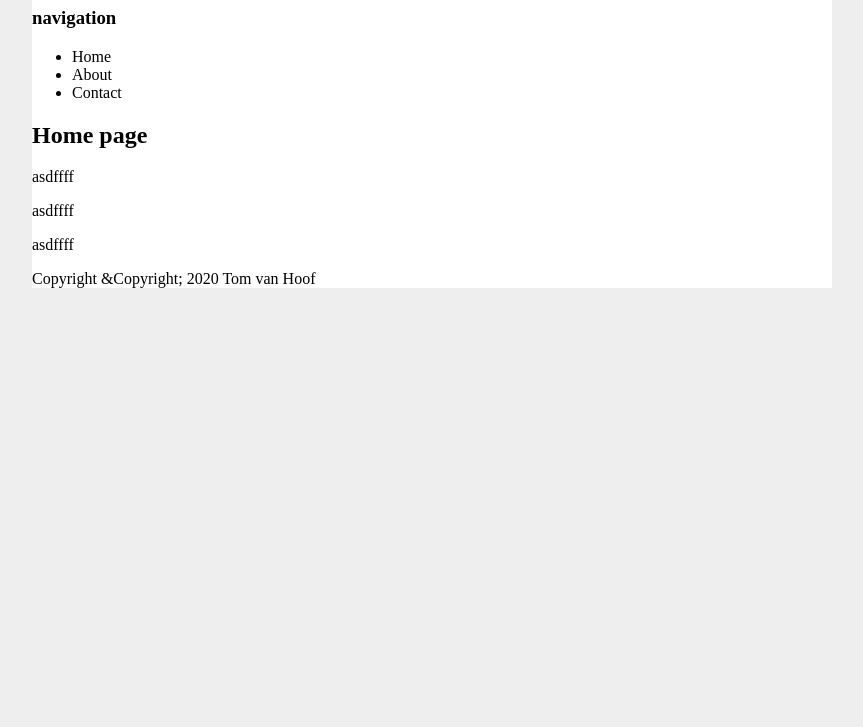
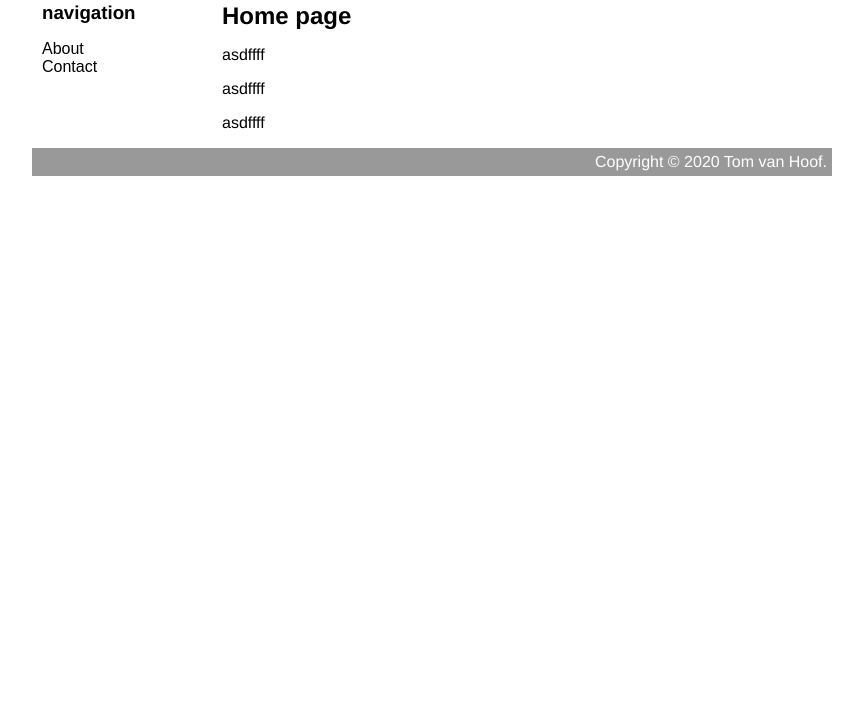
Before and after one commit to TOMpieTOM/eigenwebsite.github.io, a plain HTML site: page index.html in a window 1280 px wide. Shown: the part 73-800 px from the top of the page, without its empty margins (208-1071 px from the left). Drawn offline with Linux system fonts and the light colour scheme.

Commit message:
bijna af

```diff
--- a/index.html
+++ b/index.html
@@ -19,7 +19,7 @@
               <div id="nav">
                   <h3> navigation </h3>
                   <ul>
-                    <li>Home </li>
+                    <li><a class="selected" href=""Home </li>
                     <li>About </li>
                     <li>Contact </li>
                   </ul>
@@ -37,7 +37,7 @@
 
         </div>
       <div id="footer">
-          Copyright &Copyright; 2020 Tom van Hoof
+          Copyright &copy; 2020 Tom van Hoof.
       </div>
     </div>
 
--- a/style.css
+++ b/style.css
@@ -1,5 +1,16 @@
 body{
-  background-color: #eeeeee;
+  background-color: #ffffff;
+  font-family: Helvetica, Arial, sans-serif;
+
+}
+
+a {
+  text-decoration: none;
+  color: black;
+}
+
+h1, h2, h3 {
+  margin: 0;
 }
 
 #container {
@@ -13,4 +24,37 @@ body{
     background-color: #66ccff;
     color: white;
     text-align: center;
+    padding: 10px;
 }
+
+#content {
+    padding: 10px;
+}
+
+#nav {
+    width: 180px;
+    float: left;
+}
+
+#nav ul {
+    list-style-type: none;
+    padding: 0;
+}
+
+#nav .selected {
+    front-weight: bold;
+    font-family: Arial;
+}
+
+#main {
+    width: 600px;
+    float: right;
+}
+
+#footer {
+    clear: both;
+    background-color: #999999;
+    color: white;
+    text-align: right;
+    padding: 5px;
+}
```
